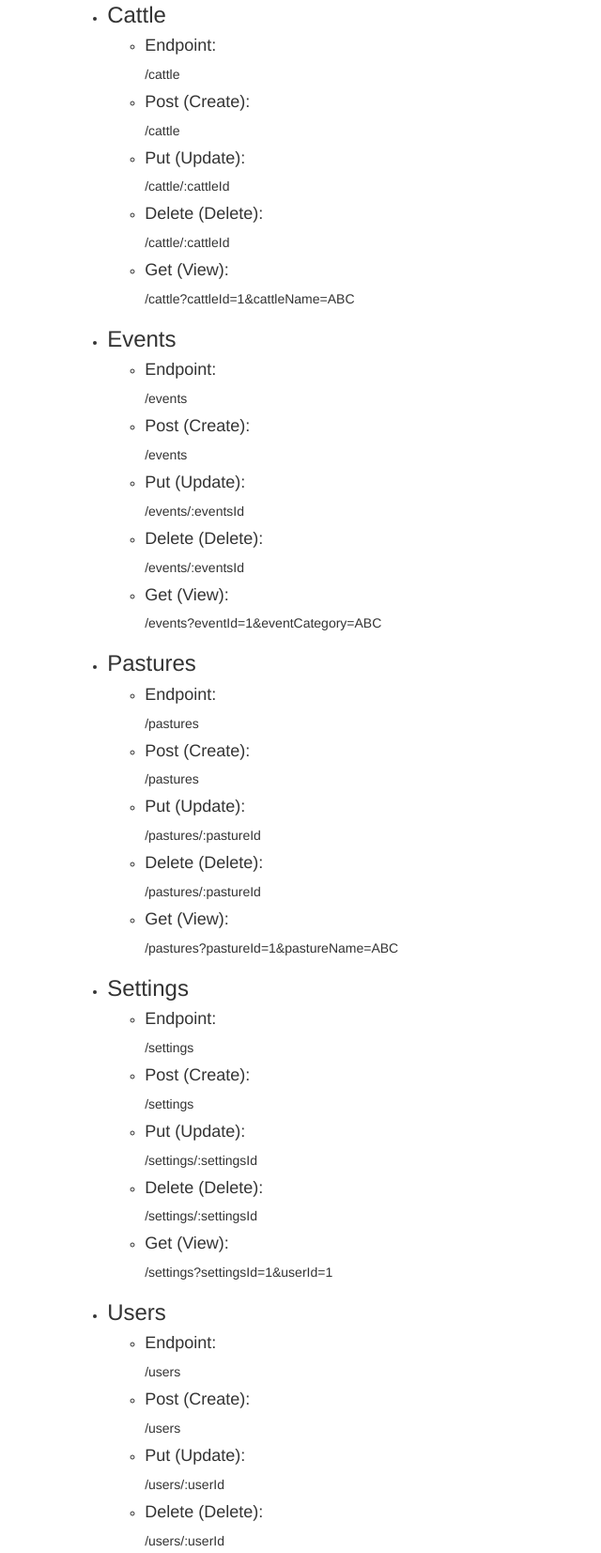
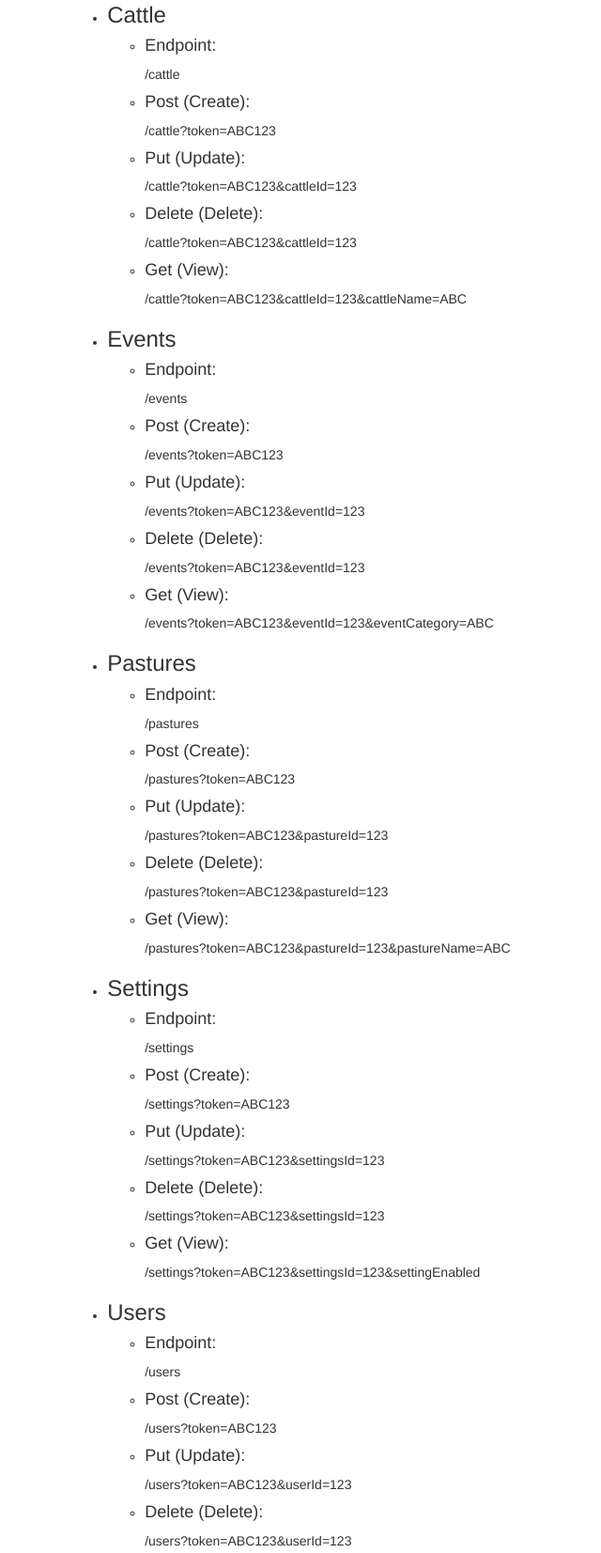
Before and after one commit to Michael-Chandler/RanchNet-API, a website: page documentation.html in a window 1280 px wide. Shown: the part 130-1783 px from the top of the page at 94% size, without its empty margins (35-675 px from the left). Drawn offline with nearby package versions, Linux system fonts and the light colour scheme.

Commit message:
Updated Documentation to Include Tokens

```diff
--- a/documentation.html
+++ b/documentation.html
@@ -19,19 +19,19 @@
                             </li>
                             <li>
                                 <h4>Post (Create): </h4>
-                                <p>/cattle</p>
+                                <p>/cattle?token=ABC123</p>
                             </li>
                             <li>
                                 <h4>Put (Update): </h4>
-                                <p>/cattle/:cattleId</p>
+                                <p>/cattle?token=ABC123&cattleId=123</p>
                             </li>
                             <li>
                                 <h4>Delete (Delete): </h4>
-                                <p>/cattle/:cattleId</p>
+                                <p>/cattle?token=ABC123&cattleId=123</p>
                             </li>
                             <li>
                                 <h4>Get (View): </h4>
-                                <p>/cattle?cattleId=1&cattleName=ABC</p>
+                                <p>/cattle?token=ABC123&cattleId=123&cattleName=ABC</p>
                             </li>
                         </ul>
                     </li>
@@ -44,19 +44,19 @@
                             </li>
                             <li>
                                 <h4>Post (Create): </h4>
-                                <p>/events</p>
+                                <p>/events?token=ABC123</p>
                             </li>
                             <li>
                                 <h4>Put (Update): </h4>
-                                <p>/events/:eventsId</p>
+                                <p>/events?token=ABC123&eventId=123</p>
                             </li>
                             <li>
                                 <h4>Delete (Delete): </h4>
-                                <p>/events/:eventsId</p>
+                                <p>/events?token=ABC123&eventId=123</p>
                             </li>
                             <li>
                                 <h4>Get (View): </h4>
-                                <p>/events?eventId=1&eventCategory=ABC</p>
+                                <p>/events?token=ABC123&eventId=123&eventCategory=ABC</p>
                             </li>
                         </ul>
                     </li>
@@ -69,19 +69,19 @@
                             </li>
                             <li>
                                 <h4>Post (Create): </h4>
-                                <p>/pastures</p>
+                                <p>/pastures?token=ABC123</p>
                             </li>
                             <li>
                                 <h4>Put (Update): </h4>
-                                <p>/pastures/:pastureId</p>
+                                <p>/pastures?token=ABC123&pastureId=123</p>
                             </li>
                             <li>
                                 <h4>Delete (Delete): </h4>
-                                <p>/pastures/:pastureId</p>
+                                <p>/pastures?token=ABC123&pastureId=123</p>
                             </li>
                             <li>
                                 <h4>Get (View): </h4>
-                                <p>/pastures?pastureId=1&pastureName=ABC</p>
+                                <p>/pastures?token=ABC123&pastureId=123&pastureName=ABC</p>
                             </li>
                         </ul>
                     </li>
@@ -94,19 +94,19 @@
                             </li>
                             <li>
                                 <h4>Post (Create): </h4>
-                                <p>/settings</p>
+                                <p>/settings?token=ABC123</p>
                             </li>
                             <li>
                                 <h4>Put (Update): </h4>
-                                <p>/settings/:settingsId</p>
+                                <p>/settings?token=ABC123&settingsId=123</p>
                             </li>
                             <li>
                                 <h4>Delete (Delete): </h4>
-                                <p>/settings/:settingsId</p>
+                                <p>/settings?token=ABC123&settingsId=123</p>
                             </li>
                             <li>
                                 <h4>Get (View): </h4>
-                                <p>/settings?settingsId=1&userId=1</p>
+                                <p>/settings?token=ABC123&settingsId=123&settingEnabled</p>
                             </li>
                         </ul>
                     </li>
@@ -119,19 +119,19 @@
                             </li>
                             <li>
                                 <h4>Post (Create): </h4>
-                                <p>/users</p>
+                                <p>/users?token=ABC123</p>
                             </li>
                             <li>
                                 <h4>Put (Update): </h4>
-                                <p>/users/:userId</p>
+                                <p>/users?token=ABC123&userId=123</p>
                             </li>
                             <li>
                                 <h4>Delete (Delete): </h4>
-                                <p>/users/:userId</p>
+                                <p>/users?token=ABC123&userId=123</p>
                             </li>
                             <li>
                                 <h4>Get (View): </h4>
-                                <p>/users?userId=1&userName=ABC</p>
+                                <p>/users?token=ABC123&userId=123&userName=ABC</p>
                             </li>
                         </ul>
                     </li>
```
